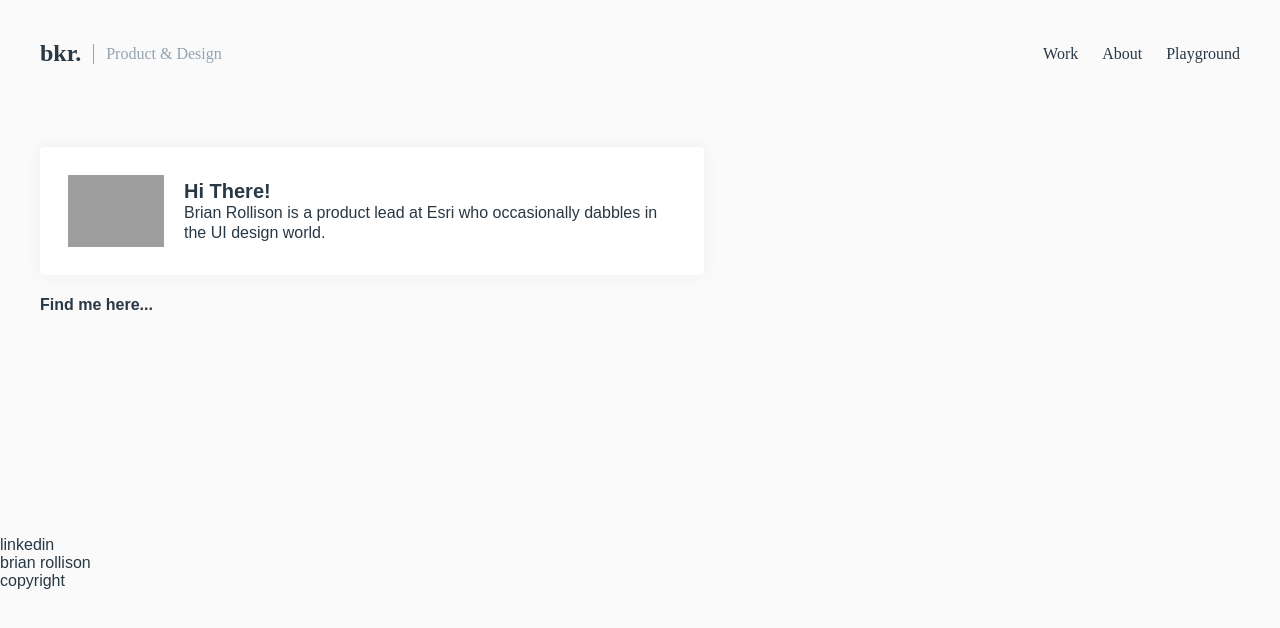
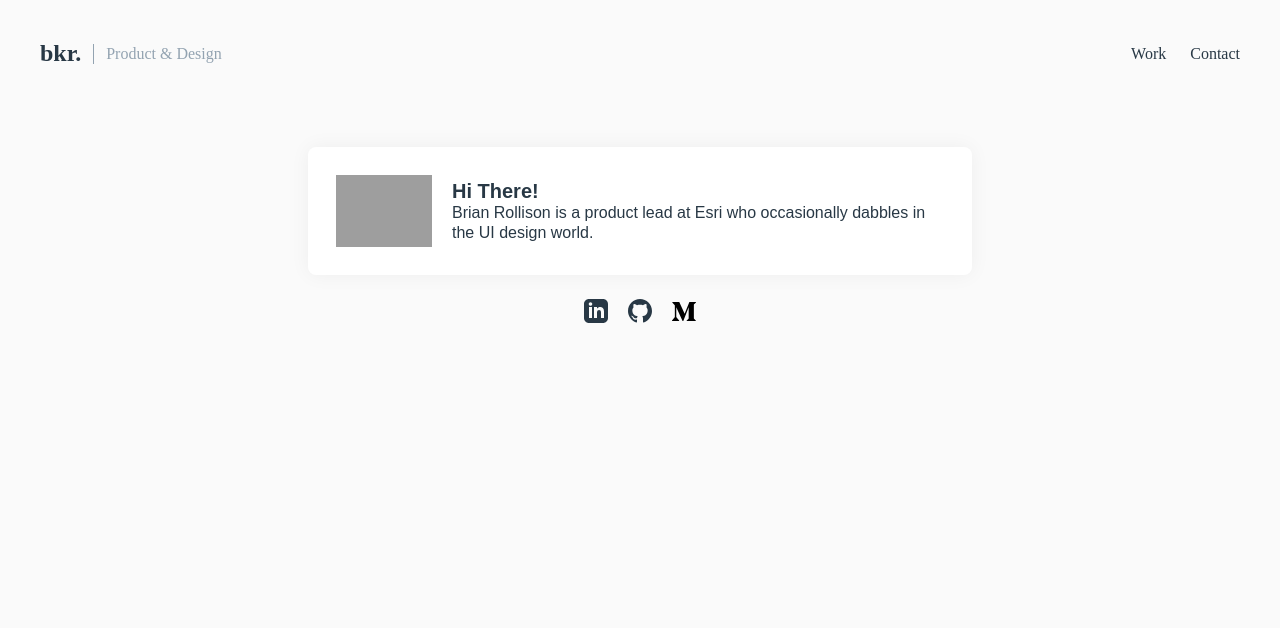
Before and after one commit to brollison/hermes, a plain HTML site: page src/index.html in a window 1280 px wide. Drawn offline with Linux system fonts and the light colour scheme; grey boxes are pictures that could not be loaded; a web font is replaced by a local one.

Commit message:
wow some things

```diff
--- a/src/index.html
+++ b/src/index.html
@@ -22,13 +22,10 @@
                 <div class="nav-right">
                     <div class="nav-links">
                         <div class="nav-link first">
-                            <a href="./pages/work.html">work</a>
+                            <a href="https://www.linkedin.com/in/brianrollison/">work</a>
                         </div>
                         <div class="nav-link">
-                            <a href="./pages/about.html">about</a>
-                        </div>
-                        <div class="nav-link">
-                            <a href="./pages/play.html">playground</a>
+                            <a href="mailto:brian.k.rollison@gmail.com?subject:Hello">contact</a>
                         </div>
                     </div>
                     <a href="./pages/about.html" aria-label="About Me">
@@ -50,57 +47,29 @@
                             </div>
                         </div>
                     </a>
-                    <h4>Find me here...</h4>
                     <div class="social-links">
                         <div class="social-link">
-                            <a href="" aria-label="linkedin">
-
+                            <a href="https://www.linkedin.com/in/brianrollison/" aria-label="linkedin">
+                                <svg xmlns="http://www.w3.org/2000/svg" width="24" height="24" viewBox="0 0 24 24">
+                                    <path d="M19 0h-14c-2.761 0-5 2.239-5 5v14c0 2.761 2.239 5 5 5h14c2.762 0 5-2.239 5-5v-14c0-2.761-2.238-5-5-5zm-11 19h-3v-11h3v11zm-1.5-12.268c-.966 0-1.75-.79-1.75-1.764s.784-1.764 1.75-1.764 1.75.79 1.75 1.764-.783 1.764-1.75 1.764zm13.5 12.268h-3v-5.604c0-3.368-4-3.113-4 0v5.604h-3v-11h3v1.765c1.396-2.586 7-2.777 7 2.476v6.759z"/>
+                                </svg>
                             </a>
                         </div>
-                        <div class="social-link">
-                            <a href="" aria-label="github">
-
+                        <div class="social-link middle">
+                            <a href="https://github.com/brollison" aria-label="github">
+                                <svg xmlns="http://www.w3.org/2000/svg" width="24" height="24" viewBox="0 0 24 24">
+                                    <path d="M12 0c-6.626 0-12 5.373-12 12 0 5.302 3.438 9.8 8.207 11.387.599.111.793-.261.793-.577v-2.234c-3.338.726-4.033-1.416-4.033-1.416-.546-1.387-1.333-1.756-1.333-1.756-1.089-.745.083-.729.083-.729 1.205.084 1.839 1.237 1.839 1.237 1.07 1.834 2.807 1.304 3.492.997.107-.775.418-1.305.762-1.604-2.665-.305-5.467-1.334-5.467-5.931 0-1.311.469-2.381 1.236-3.221-.124-.303-.535-1.524.117-3.176 0 0 1.008-.322 3.301 1.23.957-.266 1.983-.399 3.003-.404 1.02.005 2.047.138 3.006.404 2.291-1.552 3.297-1.23 3.297-1.23.653 1.653.242 2.874.118 3.176.77.84 1.235 1.911 1.235 3.221 0 4.609-2.807 5.624-5.479 5.921.43.372.823 1.102.823 2.222v3.293c0 .319.192.694.801.576 4.765-1.589 8.199-6.086 8.199-11.386 0-6.627-5.373-12-12-12z"/>
+                                </svg>
                             </a>
                         </div>
                         <div class="social-link">
                             <a href="" aria-label="medium">
-
+                                <svg width="24" height="24" xmlns="http://www.w3.org/2000/svg" fill-rule="evenodd" clip-rule="evenodd"><path d="M2.846 6.887c.03-.295-.083-.586-.303-.784l-2.24-2.7v-.403h6.958l5.378 11.795 4.728-11.795h6.633v.403l-1.916 1.837c-.165.126-.247.333-.213.538v13.498c-.034.204.048.411.213.537l1.871 1.837v.403h-9.412v-.403l1.939-1.882c.19-.19.19-.246.19-.537v-10.91l-5.389 13.688h-.728l-6.275-13.688v9.174c-.052.385.076.774.347 1.052l2.521 3.058v.404h-7.148v-.404l2.521-3.058c.27-.279.39-.67.325-1.052v-10.608z"/></svg>
                             </a>
                         </div>
                     </div>
                 </div>
             </section>
-            <section>
-            <div class="row">
-                <div class="hub"></div>
-                <div class="talks"></div>
-            </div>
-        </section>
-        <section>
-            <div class="row">
-                <div class="blogs">
-                    <a href="" class="link-wrapper">
-                        <div class="post"></div>
-                    </a>
-                    <a href="" class="link-wrapper">
-                        <div class="post"></div>
-                    </a>
-                    <a href="" class="link-wrapper">
-                        <div class="post"></div>
-                    </a>
-                </div>
-            </div>
-        </section>
-        <section>
-            <div class="rev"></div>
-        </section>
         </main>
-        <footer>
-            <div class="footer">
-                <div class="footer-left">linkedin</div>
-                <div class="footer-center">brian rollison</div>
-                <div class="footer-right">copyright</div>
-            </div>
-        </footer>
     </body>
 </html>
--- a/src/styles/headline.css
+++ b/src/styles/headline.css
@@ -23,9 +23,13 @@ a.card:active {
 /* --------------------- */
 /* STRUCTURE OF HEADLINE */
 /* --------------------- */
+.card {
+    display: flex;
+    justify-content: center;
+}
 .headline {
     padding: var(--padding-xxl);
-    border-radius: var(--rounded);
+    border-radius: var(--rounded-extra);
     background-color: var(--white);
     display: flex;
     align-items: center;
@@ -59,6 +63,31 @@ a.card:active {
     100% {transform: translateY(-0.25rem);}
 }
 
+
+
+/* ------------------------- */
+/* STRUCTURE OF SOCIAL LINKS */
+/* ------------------------- */
+.social-links {
+    margin-top: var(--padding-xl);
+    display: flex;
+    justify-content: center;
+}
+
+.social-link {
+    fill: var(--charcoal);
+}
+
+.social-link:hover {
+    fill: var(--red);
+}
+
+.middle {
+    margin: 0 var(--padding-lg) 0 var(--padding-lg);
+}
+
+
+
 /* -------------- */
 /* RESPONSIVENESS */
 /* -------------- */
@@ -66,6 +95,9 @@ a.card:active {
     .thumbnail {
         display: none;
     }
+    .headline {
+        padding: var(--padding-base) var(--padding-xl);
+    }
     .headline-body > .title {
         font-size: var(--text-base);
     }
--- a/src/styles/main.css
+++ b/src/styles/main.css
@@ -42,10 +42,7 @@
     --white: #ffffff;
     --orange: #f29559;
     --salmon:#ef8275;
-    --sage: #b8b08d;
-    --yellow: #f2d492;
     --red: #e15554;
-    --blue: #2429bd;
     --theme: #47FFAF;
     --transparent: transparent;
 
@@ -80,7 +77,7 @@ html {
 }
 body {
     margin: var(--size-none);
-    font-family: "quasimoda", sans-serif;
+    font-family: var(--font-body);
     font-size: var(--text-base);
     font-weight: var(--text-reg);
     background-color: var(--ivory);
```
Also changed, not shown: assets/icons/linked-alt.svg (added), assets/icons/medium-alt.svg (added), assets/icons/medium.svg (added).
